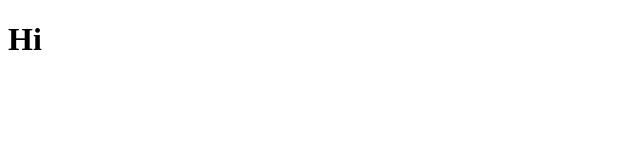
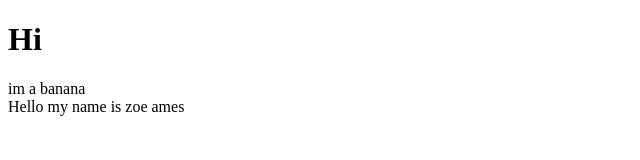
Before and after one commit to nss-evening-cohort-8/js-functions, a plain HTML site: page index.html in a window 1280 px wide. Shown: the whole page, without its empty margins (0-640 px from the left). Drawn offline with Linux system fonts and the light colour scheme.

Commit message:
let, const, template literals

```diff
--- a/index.html
+++ b/index.html
@@ -8,7 +8,8 @@
 </head>
 <body>
   <h1>Hi</h1>
-  <div id="banana"></div>
+  <div id="bananas"></div>
+  <div id="greeting"></div>
 
   <script src="main.js"></script>
 </body>
--- a/main.js
+++ b/main.js
@@ -0,0 +1,17 @@
+const bananaDiv = document.getElementById('bananas');
+bananaDiv.innerHTML = 'im a banana';
+
+let counter = 0;
+counter = counter + 1;
+counter += 1;
+counter++;
+
+// counter = 3
+console.log('counter: ', counter);
+
+
+const greetingElement = document.getElementById('greeting');
+const firstName = 'zoe';
+const lastName = 'ames'
+// greetingElement.innerHTML = 'Hello my name is ' + firstName + ' ' + lastName;
+greetingElement.innerHTML = `Hello my name is ${firstName} ${lastName}`;
```
